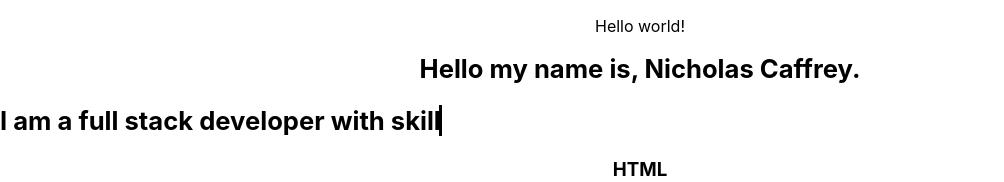
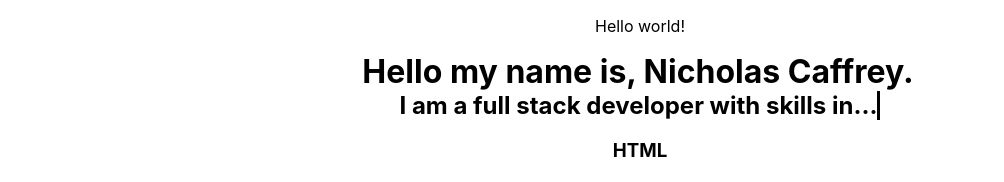
Before and after one commit to naffrey/Portfolio, a React (Create React App) app: page / in a window 1280 px wide. Shown: the top 182 px of the page, without its empty margins (0-1004 px from the left). Built offline with nearby package versions, Linux system fonts and the light colour scheme.

Commit message:
still editting typewriter CSS and figuring out PDF placement.

```diff
--- a/package.json
+++ b/package.json
@@ -9,6 +9,7 @@
     "bootstrap": "^5.1.3",
     "react": "^17.0.2",
     "react-dom": "^17.0.2",
+    "react-pdf": "^5.5.0",
     "react-router-dom": "^6.0.0",
     "react-scripts": "4.0.3",
     "web-vitals": "^1.1.2"
--- a/src/App.js
+++ b/src/App.js
@@ -1,11 +1,10 @@
 import React from 'react';
 import './App.css';
-import Navbar from './components/Header/Navbar';
 import Home from './components/Main/Home';
 import About from './components/Main/About';
 import Projects from './components/Main/Projects';
 import Resume from './components/Main/Resume';
-import { Routes, Route } from 'react-router-dom';
+
 
 function App() {
 	return (
--- a/src/components/Main/Home.js
+++ b/src/components/Main/Home.js
@@ -1,5 +1,5 @@
 import React from 'react';
-import MainStyles from './MainStyles.css'
+import MainStlyes from './MainStyles.css'
 
 function Home(props) {
     return (
--- a/src/components/Main/MainStyles.css
+++ b/src/components/Main/MainStyles.css
@@ -2,26 +2,31 @@ h1 {
   overflow: hidden;
   border-right: .15em solid black;
   white-space: nowrap;
-    font-size: 1.6rem;
-    width: max-content;
-    animation: typing 3s steps(35) forwards;
-    animation-delay: 0s;
+  margin: 0 auto;
+  animation:
+    typing 3.5s steps(35),
+    blink-caret .75s step-end infinite;
+width: fit-content;
 }
-
-
 h2 {
   overflow: hidden;
   border-right: .15em solid black;
   white-space: nowrap;
-    font-size: 1.6rem;
-    width: max-content;
+  margin: 0 auto;
   animation:
-      typing 3s steps(35) forwards,
-      blink .8s infinite;
-    animation-delay: 5s;
+    typing 3.5s steps(44),
+    blink-caret .75s step-end infinit;
+  width:fit-content
 }
 
+/* The typing effect */
 @keyframes typing {
   from { width: 0 }
   to { width: 100% }
 }
+
+/* The typewriter cursor effect */
+@keyframes blink-caret {
+  from, to { border-color: transparent }
+  50% { border-color: black; }
+}
--- a/src/components/Main/Resume.js
+++ b/src/components/Main/Resume.js
@@ -1,11 +1,21 @@
 import React from 'react';
+
+
+
+
 
 function Resume(props) {
     return (
-        <div>
-            <p>Resume</p>
-        </div>
-    );
+			<div>
+				<p>Resume</p>
+
+				<iframe
+					src='https://www.dropbox.com/s/ksp2kay70jx8xlv/_Nicholas%20Caffrey%27s%20Resume_20211102.docx.pdf?dl=0'
+					type='application/pdf'
+				/>
+			</div>
+		);
 }
 
+
 export default Resume;
```
Also changed, not shown: 2 other files (tests, documents, lock files or other folders). Lines whose indentation alone changed are shown as unchanged.
